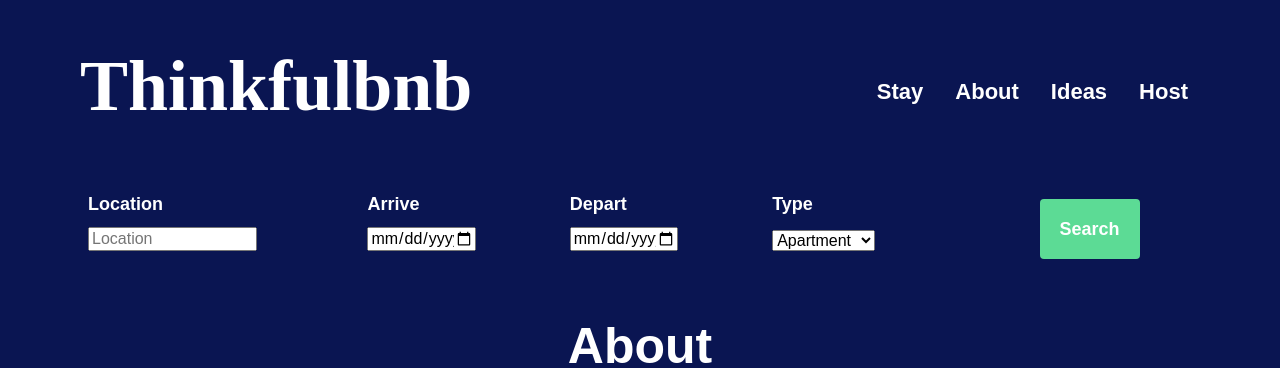
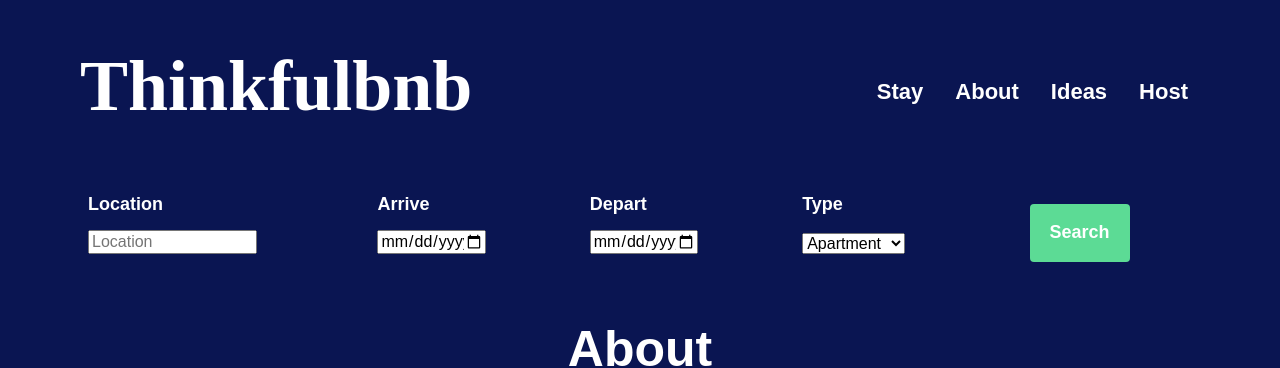
Before and after one commit to Rthompson2548/vacation-rental, a plain HTML site: page index.html in a window 1280 px wide. Shown: the top 368 px of the page. Drawn offline with nearby package versions, Linux system fonts and the light colour scheme; a web font is replaced by a local one.

Commit message:
updated css

```diff
--- a/style.css
+++ b/style.css
@@ -60,6 +60,7 @@ h2 {
 
 p {
   font-size: 20px;
+  margin-top: 50px;
 }
 
 h3 {
@@ -137,7 +138,10 @@ button {
   padding: 2px 20px;
   font-weight: bold;
   border-radius: 4px;
-  margin-top: 10px;
+}
+
+button p {
+  margin-top: 16px !important;
 }
 
 input {
@@ -187,9 +191,9 @@ footer p {
     width: auto;
     display: inline-flex;
     justify-content: flex-end;
-    margin-left: 100px;
+    margin-left: 50px;
     font-size: 16px;
-    margin-top: 5px;
+    margin-top: 10px;
   }
 
   button p {
```
